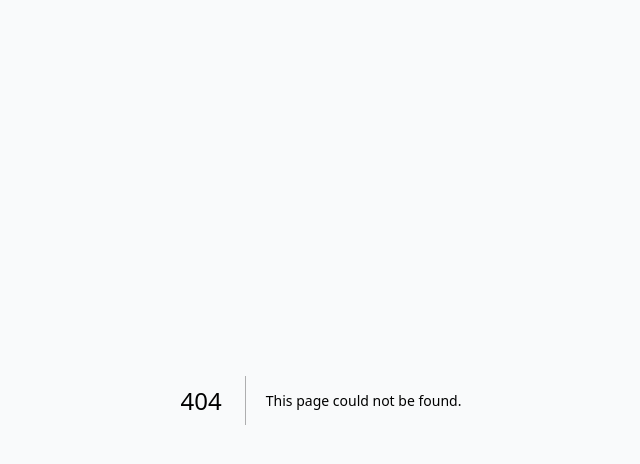
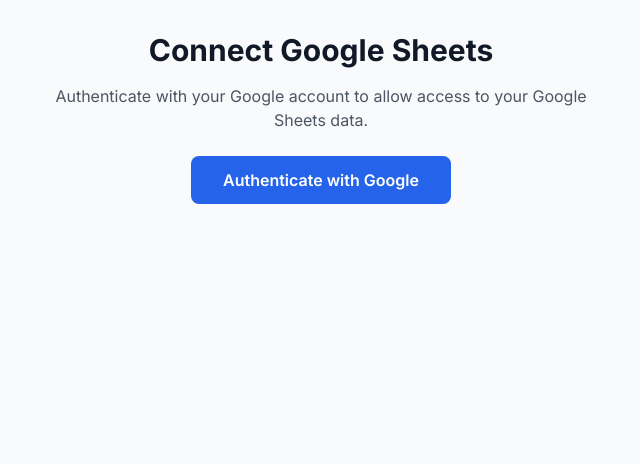
Before and after one commit to vhata/ToBRerone, a Next.js app: page /auth in a window 1280 px wide. Before the commit this address had no page. Shown: the top 464 px of the page, without its empty margins (319-959 px from the left). Built offline with nearby package versions, Linux system fonts and the light colour scheme.

Commit message:
Add Google Sheets authentication page

```diff
--- /dev/null
+++ b/src/app/auth/page.tsx
@@ -0,0 +1,80 @@
+'use client'
+
+import { useEffect, useState } from 'react'
+
+// Minimal type declarations for Google Identity Services
+interface TokenResponse {
+  access_token?: string
+}
+
+interface GoogleTokenClient {
+  requestAccessToken: () => void
+}
+
+interface GoogleAuth {
+  accounts: {
+    oauth2: {
+      initTokenClient: (config: {
+        client_id: string
+        scope: string
+        callback: (tokenResponse: TokenResponse) => void
+      }) => GoogleTokenClient
+    }
+  }
+}
+
+declare global {
+  interface Window {
+    google?: GoogleAuth
+  }
+}
+
+export default function GoogleAuthPage() {
+  const [scriptLoaded, setScriptLoaded] = useState(false)
+  const [authMessage, setAuthMessage] = useState('')
+
+  useEffect(() => {
+    const script = document.createElement('script')
+    script.src = 'https://accounts.google.com/gsi/client'
+    script.async = true
+    script.onload = () => setScriptLoaded(true)
+    document.body.appendChild(script)
+  }, [])
+
+  const handleAuth = () => {
+    if (!window.google) return
+
+      const client = window.google.accounts.oauth2.initTokenClient({
+        client_id: process.env.NEXT_PUBLIC_GOOGLE_CLIENT_ID ?? '',
+        scope: 'https://www.googleapis.com/auth/spreadsheets.readonly',
+        callback: (tokenResponse: TokenResponse) => {
+          if (tokenResponse.access_token) {
+            setAuthMessage('Authentication successful!')
+          } else {
+            setAuthMessage('Authentication failed.')
+          }
+        },
+      })
+
+    client.requestAccessToken()
+  }
+
+  return (
+    <main className="container mx-auto px-4 py-8">
+      <div className="mx-auto max-w-xl text-center">
+        <h1 className="mb-4 text-3xl font-bold text-gray-900">Connect Google Sheets</h1>
+        <p className="mb-6 text-gray-600">
+          Authenticate with your Google account to allow access to your Google Sheets data.
+        </p>
+        <button
+          onClick={handleAuth}
+          className="rounded-lg bg-primary-600 px-8 py-3 font-semibold text-white transition-colors duration-200 hover:bg-primary-700 focus:ring-4 focus:ring-primary-300"
+          disabled={!scriptLoaded}
+        >
+          Authenticate with Google
+        </button>
+        {authMessage && <p className="mt-4 text-sm text-green-600">{authMessage}</p>}
+      </div>
+    </main>
+  )
+}
```
Also changed, not shown: 1 other file (tests, documents, lock files or other folders).
